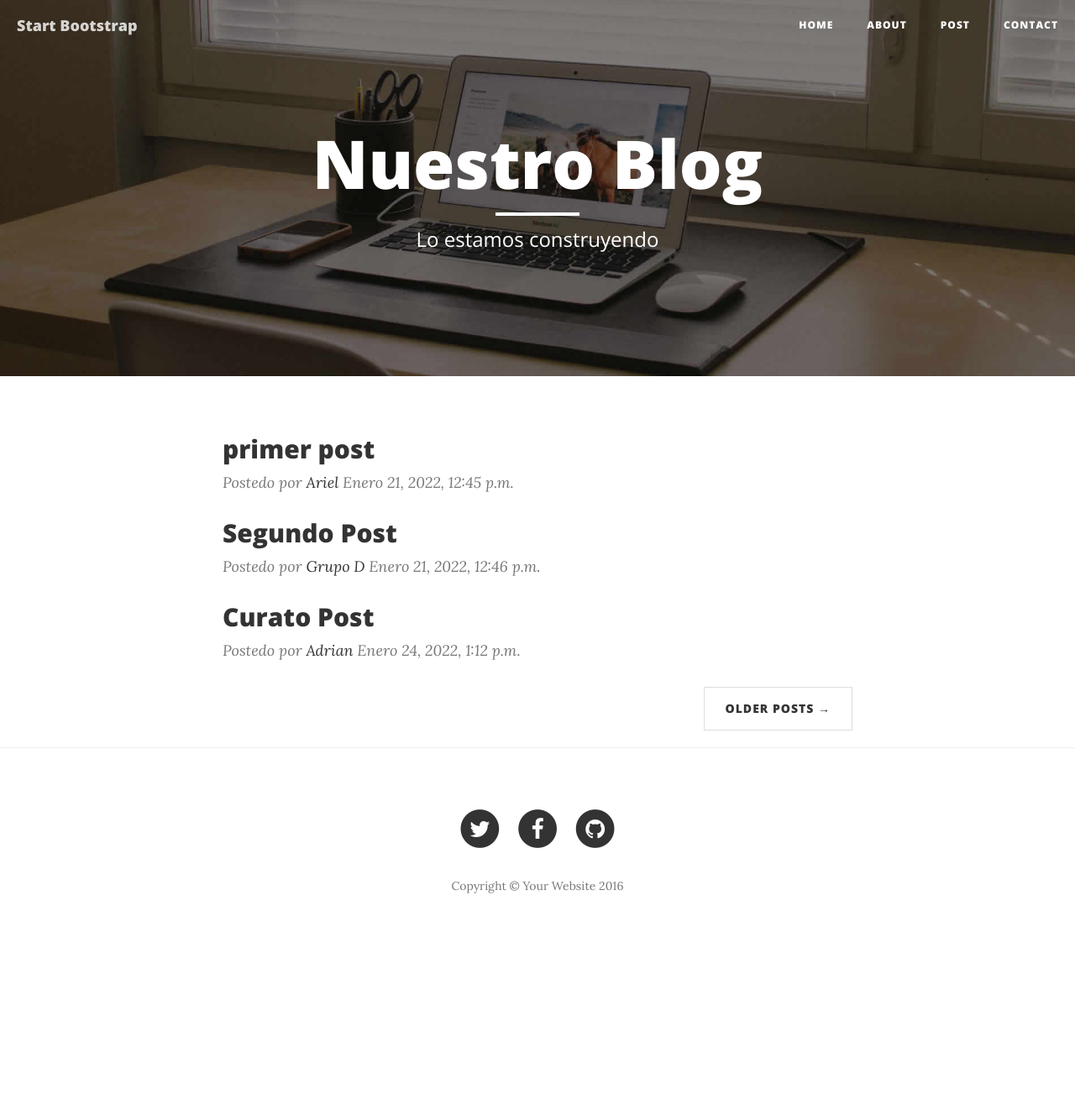
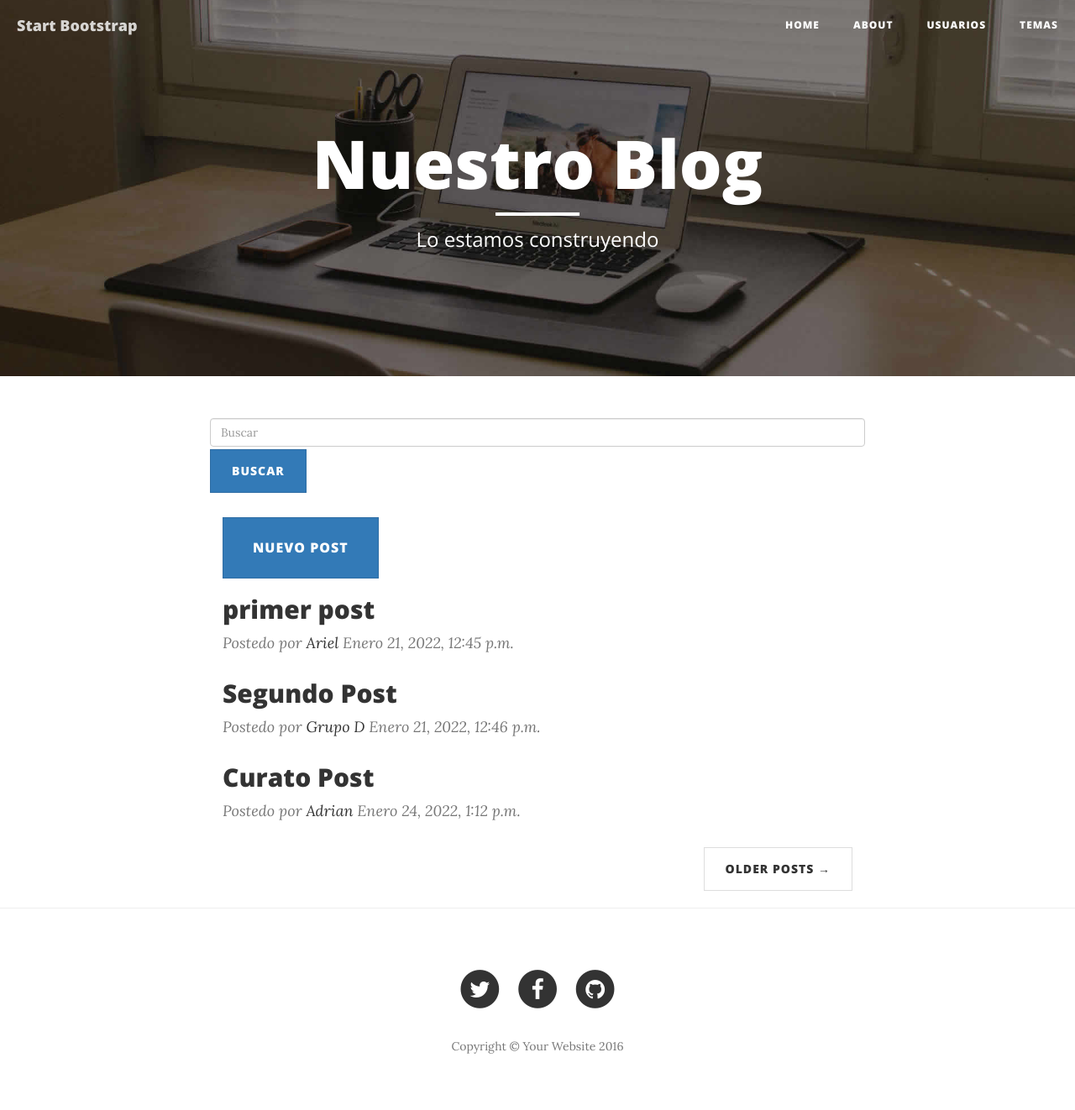
Before and after one commit to adrivandevelde/proyecto_final, a Django app: page /post/ in a window 1280 px wide. Shown: the whole page at 84% size. Before the commit the page ends 1064 px from the top, so only its background shows below. Run offline with Django 3.2, Linux system fonts and the light colour scheme; data comes from the database, SQL or seed files in the repository; both versions use the stored data as it was after the commit; some libraries are stand-ins or nearby versions.

Commit message:
Agregado de modelo, vista y url Temas

```diff
--- a/blog/blog/urls.py
+++ b/blog/blog/urls.py
@@ -17,6 +17,7 @@ from django.contrib import admin
 from django.urls import path, include
 from .views import index
 
+
 urlpatterns = [
     path('admin/', admin.site.urls),
     path('', index, name='index'),
--- a/blog/blog/views.py
+++ b/blog/blog/views.py
@@ -2,8 +2,8 @@
 
 
 from django.http import HttpResponse
-from django.shortcuts import render
+from django.shortcuts import render, redirect
 
 
 def index(request):
-    return render(request,'index.html', {} )
+    return redirect('post_app:post_list')
--- a/blog/post_app/models.py
+++ b/blog/post_app/models.py
@@ -22,3 +22,7 @@ class Usuarios(models.Model):
     email= models.EmailField()
     profesion = models.CharField(max_length=30)
     edad= models.DecimalField(decimal_places= 0, max_digits= 3)
+
+class Temas(models.Model):
+    categoria= models.CharField(max_length=30)
+    descripcion= models.CharField(max_length=30)
--- a/blog/post_app/templates/post_list.html
+++ b/blog/post_app/templates/post_list.html
@@ -2,7 +2,12 @@
 {% load static %}
 
 
+
 {% block content %}
+<div class="row">
+    {% include 'snippets/search.html' %}
+</div>
+<a href="{% url 'post_app:post_add' %}" class="btn btn-primary btn-lg role="button">Nuevo Post</a>
     {% for post in posts  %}
         <div class="post-preview">
             <h2 class="post-title"> {{post.nombre}} </h2>
--- /dev/null
+++ b/blog/post_app/templates/snippets/search.html
@@ -0,0 +1,9 @@
+<form action="{% url 'post_app:search' %}">
+    <div class=input-groupe>
+        <input type="text" value="{{query}}" name="q" class="form-control" placeholder="Buscar">
+        <div class="input-grupe-append">
+            <input type="submit" class="btn btn-primary mt-3" value="Buscar">
+        </div>
+    </div>
+</form>
+<br>
--- a/blog/post_app/templates/usuarios_list.html
+++ b/blog/post_app/templates/usuarios_list.html
@@ -3,6 +3,7 @@
 
 {% block content %}
     <h3>Los usuarios actuales son:</h3>
+    <a href="{% url 'post_app:usuario_add' %}" class="btn btn-primary btn-lg role="button">Nuevo Usuario</a>
     {% for usuario in usuarios %}
         <h4>{{ usuario.username }}</h4>
     {% endfor %}
--- a/blog/post_app/urls.py
+++ b/blog/post_app/urls.py
@@ -1,6 +1,6 @@
 from django.contrib import admin
 from django.urls import path
-from post_app.views import Post_addView, Post_listView, Usuarios_listView, Usuarios_addView
+from post_app.views import Post_addView, Post_listView, Post_sarch, Usuarios_listView, Usuarios_addView, Temas_addView, Temas_listView
 
 app_name='post_app'
 
@@ -9,5 +9,8 @@ urlpatterns = [
     path('', Post_listView.as_view(), name="post_list"),
     path('lista_usuarios', Usuarios_listView.as_view(), name="usuarios_list"),
     path('agregar_usuario', Usuarios_addView.as_view(), name="usuario_add"),
+    path('lista_temas', Temas_listView.as_view(), name="temas_list"),
+    path('agregar_temas', Temas_addView.as_view(), name="tema_add"),
+    path('search', Post_sarch.as_view(), name="search")
 
 ]
--- a/blog/post_app/views.py
+++ b/blog/post_app/views.py
@@ -1,14 +1,12 @@
 
 from email import contentmanager
-from pyexpat import model
 from django.shortcuts import render
 from django.urls import reverse_lazy
 from django.views.generic.edit import CreateView, DeleteView, UpdateView
+from django.views.generic import DetailView
 from django.views.generic.list import ListView
-
-
-
-from post_app.models import Post, Usuarios
+from django.db.models import Q
+from post_app.models import Post, Usuarios, Temas
 
 # Create your views here.
 
@@ -23,7 +21,28 @@ class Post_listView(ListView):
     model = Post
     context_object_name = 'posts'
     template_name = 'post_list.html'
-    queryset = Post.objects.all()
+
+class Post_sarch(ListView):
+    template_name =  'post_list.html' #se indica el template a utiliza
+    #en este caso el queryset va a depender de lo que el snippets search nos mande en el atributo q
+    #queryset =
+
+
+    def get_queryset(self):#se hace la consulta
+        filters = Q(nombre__icontains=self.query()) | Q(autor__icontains=self.query()) | Q(contenido__icontains=self.query())
+        return Post.objects.filter(filters)
+
+    def query(self):#se obtiene el valor de q en el request
+        return self.request.GET.get('q')
+
+    def get_context_data(self, **kwargs): #sobre esctibo el metodo para obtener el contexto de la peticion
+        context = super().get_context_data(**kwargs)
+        context['query'] = self.query()
+        context['posts'] = context['post_list']
+
+        return context
+
+
 
 class Usuarios_listView(ListView):
     model= Usuarios
@@ -34,3 +53,13 @@ class Usuarios_addView(CreateView):
     model= Usuarios
     fields= ['username', 'nombre_usuario','apellido_usuario', 'email', 'profesion', 'edad']
     success_url =  reverse_lazy('post_app:usuarios_list')
+
+class Temas_listView(ListView):
+    model= Temas
+    context_object_name= 'temas'
+    template_name= 'temas_list.html'
+
+class Temas_addView(CreateView):
+    model= Temas
+    fields= ['categoria', 'descripcion']
+    success_url =  reverse_lazy('post_app:temas_list')
--- /dev/null
+++ b/blog/static/css/micss.css
@@ -0,0 +1,3 @@
+.mt-3{
+    margin-top: 3px;
+}
--- a/blog/templates/index.html
+++ b/blog/templates/index.html
@@ -3,6 +3,7 @@
 
 <head>
     {% load static %}
+
     <meta charset="utf-8">
     <meta http-equiv="X-UA-Compatible" content="IE=edge">
     <meta name="viewport" content="width=device-width, initial-scale=1">
@@ -34,6 +35,7 @@
     <![endif]-->
 
     {% block extrascss %}
+        <link href="{% static 'css/micss.css' %}" rel="stylesheet">
     {% endblock extrascss%}
 
 
--- a/blog/templates/nav.html
+++ b/blog/templates/nav.html
@@ -14,16 +14,16 @@
         <div class="collapse navbar-collapse" id="bs-example-navbar-collapse-1">
             <ul class="nav navbar-nav navbar-right">
                 <li>
-                    <a href="index.html">Home</a>
+                    <a href="{% url 'post_app:post_list'%}">Home</a>
                 </li>
                 <li>
-                    <a href="about.html">About</a>
+                    <a href="#">About</a>
                 </li>
                 <li>
-                    <a href="post">Post</a>
+                    <a href="{% url 'post_app:usuarios_list'%}">Usuarios</a>
                 </li>
                 <li>
-                    <a href="contact.html">Contact</a>
+                    <a href="{% url 'post_app:temas_list'%}">Temas</a>
                 </li>
             </ul>
         </div>
```
Also changed, not shown: blog/post_app/templates/post_app/temas_form.html (added, +36 -0 lines), blog/post_app/templates/temas_list.html (added, +11 -0 lines), blog/db.sqlite3, blog/post_app/migrations/0008_temas.py (added), blog/static/vendor/bootstrap/css/bootstrap.css.
